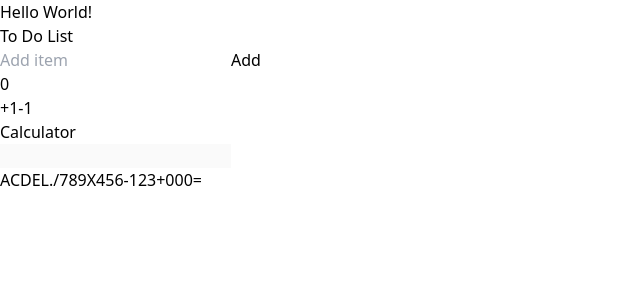
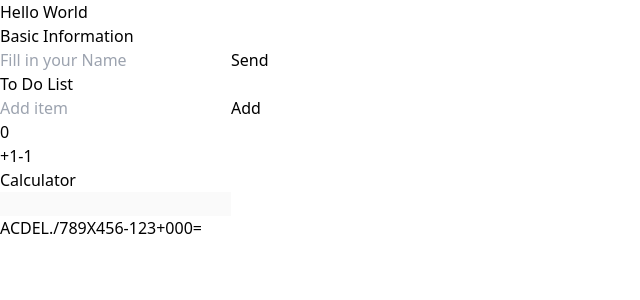
Before and after one commit to AliHaidarAzizi/Todo-app, a React (Vite) app: page / in a window 1280 px wide. Shown: the top 300 px of the page, without its empty margins (0-640 px from the left). Built offline with nearby package versions, Linux system fonts and the light colour scheme.

Commit message:
improvement form and h1 hello user

```diff
--- a/src/App.jsx
+++ b/src/App.jsx
@@ -1,18 +1,31 @@
-// import { useState } from 'react'
+import { useState } from 'react'
 import Calculator from './components/Calculator'
 import Counter from './components/Counter'
 import TodoComponent from './components/TodoComponent'
-// import Modal from './components/Modal'
+import Modal from './components/Modal'
+import Form from './components/Form'
 
 function App() {
+  const [name, setName] = useState('World')
+
+  const OnSubmitProps1 =(event) => {
+    event.preventDefault();
+    const newValue = event.target.userName.value
+
+
+    setName(newValue)
+  }
 
 
   return (
     <>
-    <div className='bg-gray-300 dark:bg-slate-800 min-h-screen flex flex-col items-center justify-center font-sans gap-3 p-4'>
-      <h1 className=' text-white text-5xl mb-2'>Hello World!</h1>
-      {/* <Modal /> */}
+    <div className=' dark:bg-slate-800 min-h-screen flex flex-col items-center justify-center font-sans gap-3 p-4'>
+      <h1 className=' text-white text-5xl mb-2'>Hello {name}
+      </h1>
       <div className='flex gap-3 items-center justify-center flex-wrap'>
+          <Form
+            onSubmitProps={OnSubmitProps1}
+            />
           <div className='flex flex-col gap-3 flex-wrap justify-center'>
             <TodoComponent />
             <Counter />
@@ -27,7 +40,8 @@ function App() {
 
   )
 
-
 }
 
+// }
+
 export default App
--- /dev/null
+++ b/src/components/Form.jsx
@@ -0,0 +1,26 @@
+// import { useState } from "react";
+
+function Form({onSubmitProps}) {
+
+
+    return(
+        <>
+        <div className="text-white">
+            <h2>Basic Information</h2>
+            <form  className="flex flex-col " onSubmit={onSubmitProps} action="">
+                <input type="text" name="userName" className="text-black"  placeholder="Fill in your Name"
+                />
+                {/* <input type="number" name="userAge" className="text-black" placeholder="Fill in your Age" /> */}
+                <button type="submit">Send
+                </button>
+
+            </form>
+        </div>
+
+
+        </>
+        )
+
+}
+
+export default Form;
```
Also changed, not shown: src/index.css (line endings or trailing spaces).
